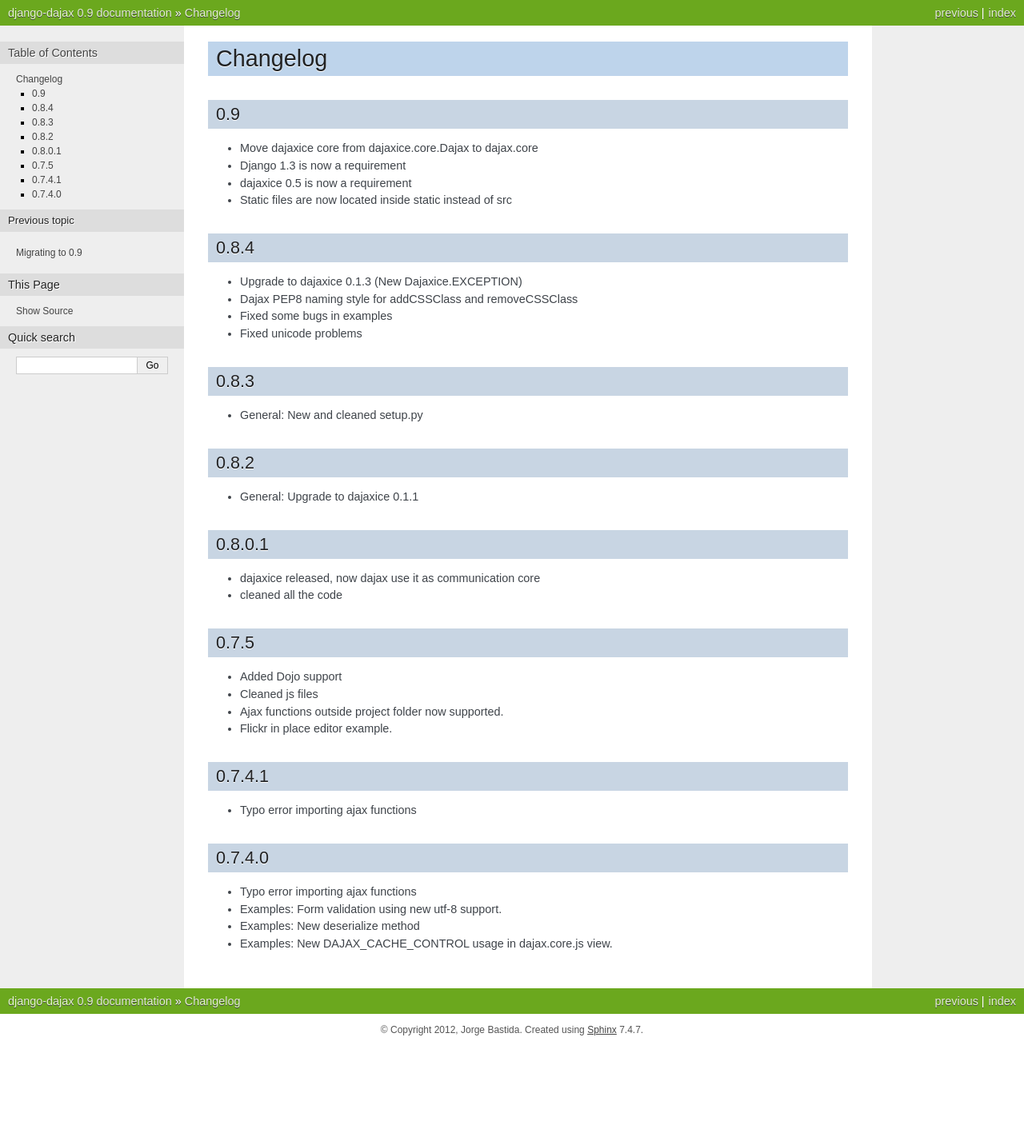
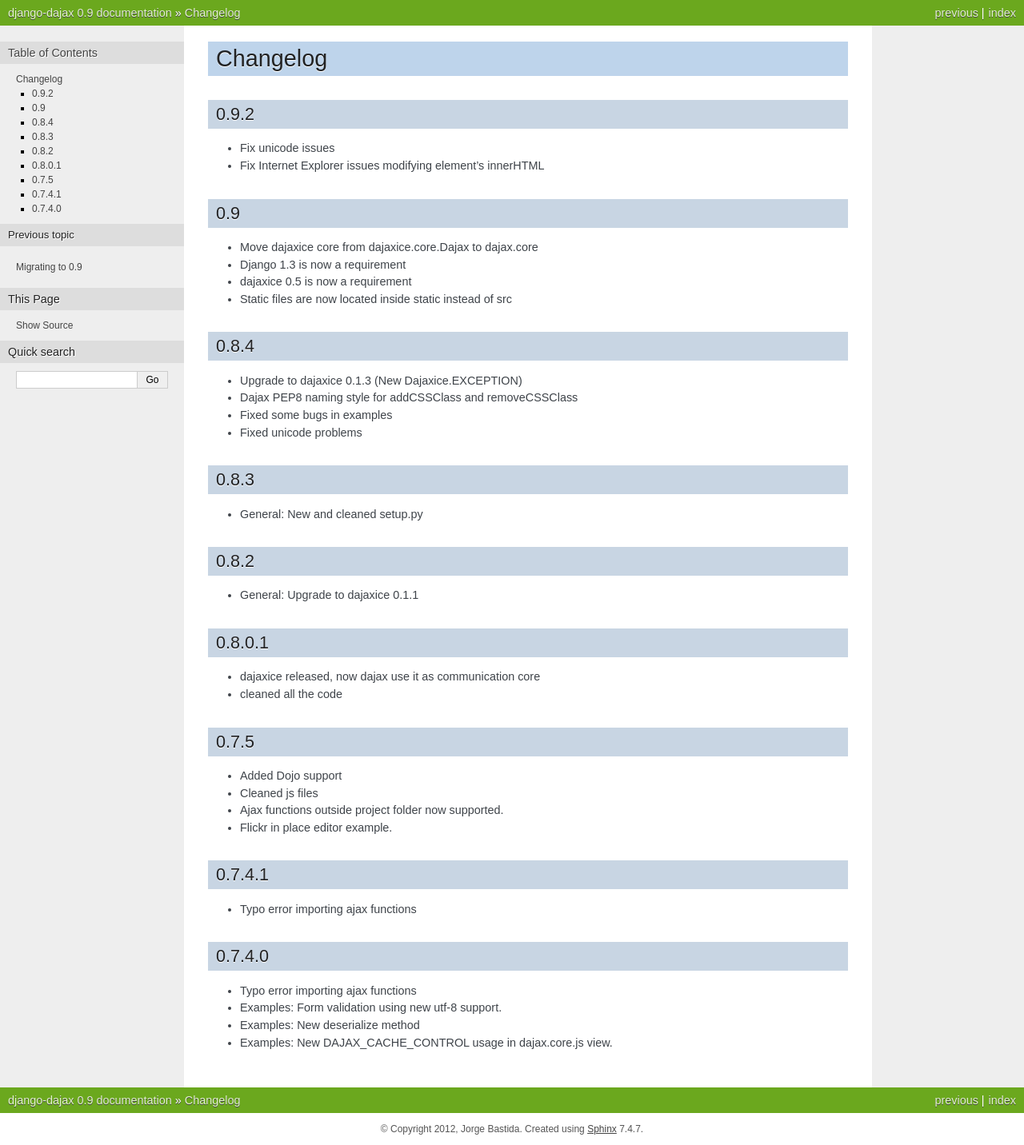
Before and after one commit to jorgebastida/django-dajax, a Sphinx documentation site: the page built from docs/changelog.rst, in a window 1280 px wide. Shown: the whole page at 80% size. Built offline with Sphinx 7.4.7, drawn with Linux system fonts in a browser that asks for light colours; before the commit the page ends 1308 px from its top, so only the background shows below that.

Commit message:
Update changelog

```diff
--- a/docs/changelog.rst
+++ b/docs/changelog.rst
@@ -1,5 +1,10 @@
 Changelog
 =========
+
+0.9.2
+^^^^
+* Fix unicode issues
+* Fix Internet Explorer issues modifying element's innerHTML
 
 0.9
 ^^^
```
